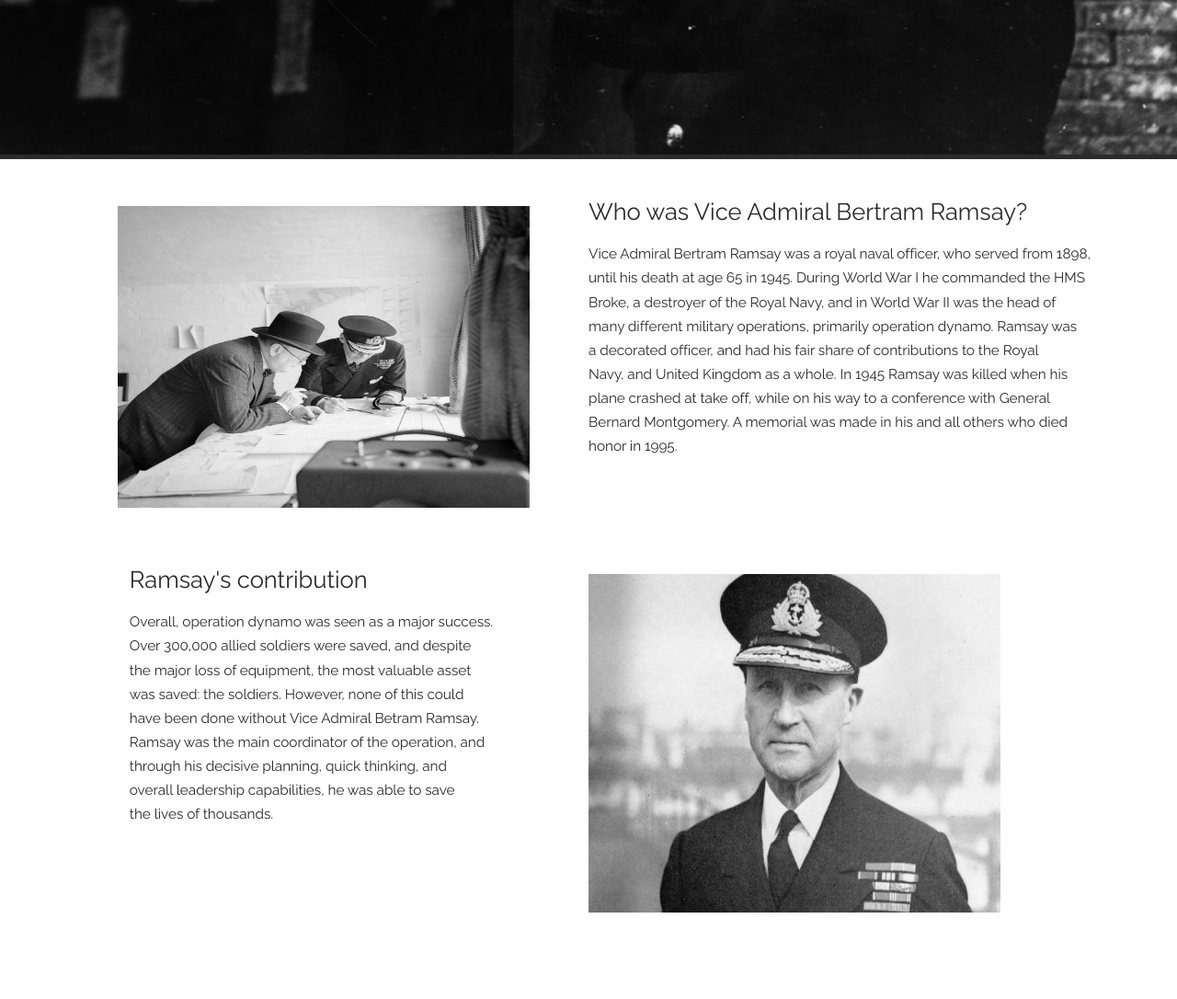
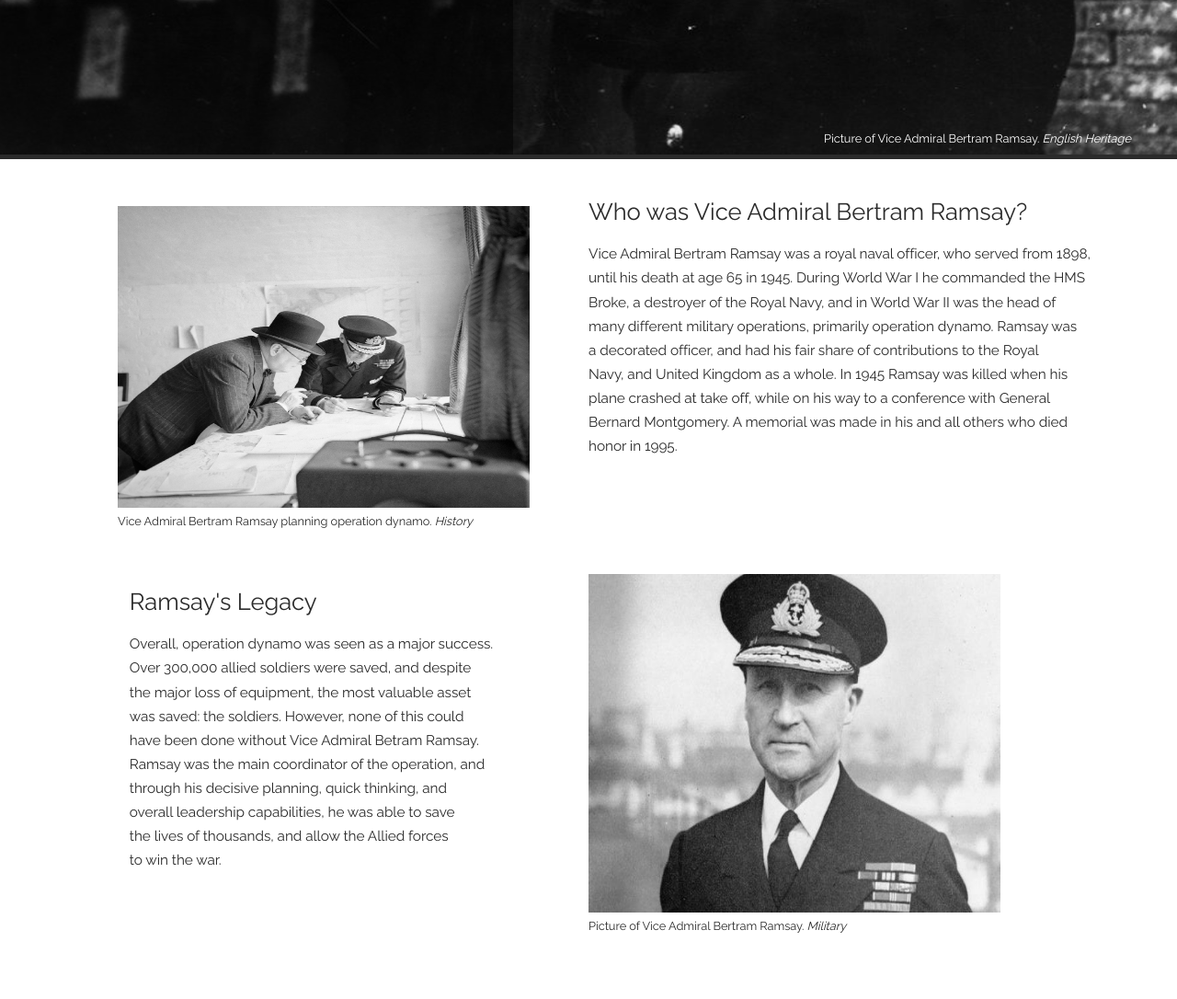
Before and after one commit to Abismal02/Abismal02, a plain HTML site: page The Man.html in a window 1280 px wide. Shown: the part 456-1542 px from the top of the page at 92% size. Drawn offline with Linux system fonts and the light colour scheme.

Commit message:
Update The Man.html

```diff
--- a/The Man.html
+++ b/The Man.html
@@ -88,10 +88,10 @@
       Bernard Montgomery. A memorial was made in his and all others who died<br>
        honor in 1995.</p>
 
-       <p  id="texts" style=" white-space:nowrap; font-size:2vw; color:#dedede; position: absolute;z-index:3; top: 130%; left:11%;
-     "><a  target: self; style="color:#2b2b2b; text-decoration: none; z-index:1;" ><span style="color:#2b2b2b;">Ramsay's contribution</span></p>
+       <p  id="texts" style=" white-space:nowrap; font-size:2vw; color:#dedede; position: absolute;z-index:3; top: 133%; left:11%;
+     "><a  target: self; style="color:#2b2b2b; text-decoration: none; z-index:1;" ><span style="color:#2b2b2b;">Ramsay's Legacy</span></p>
 
-<p  id="texts" style=" white-space:nowrap; font-size:1.2vw; color:#dedede; position: absolute;z-index:3; top: 138%; left:11%; line-height:170%;
+<p  id="texts" style=" white-space:nowrap; font-size:1.2vw; color:#dedede; position: absolute;z-index:3; top: 141%; left:11%; line-height:170%;
     "><a  target: self; style="color:#2b2b2b; text-decoration: none; z-index:1;" >
    Overall, operation dynamo was seen as a major success.<br>
     Over 300,000 allied soldiers were saved, and despite <br>
@@ -101,7 +101,18 @@
     Ramsay was the main coordinator of the operation, and<br>
      through his decisive planning, quick thinking, and<br>
       overall leadership capabilities, he was able to save<br>
-       the lives of thousands.</p>
+       the lives of thousands, and allow the Allied forces <br>
+       to win the war.</p>
+
+       <p  id="texts" style=" white-space:nowrap; font-size: 1vw; color:#2b2b2b; position: absolute;z-index:7; top: 125%; left:10%;
+       "><a target: self; style="color:#2b2b2b; text-decoration: none; z-index:1;" >Vice  Admiral Bertram Ramsay planning operation dynamo. <i>History</i></p>
+
+<p  id="texts" style=" white-space:nowrap; font-size: 1vw; color:#fff; position: absolute;z-index:7; top: 73%; left:70%;
+"><a target: self; style="color:#fff; text-decoration: none; z-index:1;" >Picture of Vice Admiral Bertram Ramsay. <i>English Heritage</i></p>
+
+<p  id="texts" style=" white-space:nowrap; font-size: 1vw; color:#2b2b2b; position: absolute;z-index:7; top: 180%; left:50%;
+"><a target: self; style="color:#2b2b2b; text-decoration: none; z-index:1;" >Picture of Vice Admiral Bertram Ramsay. <i>Military</i></p>
+
 
      <img src="images/extender.png" style="top:150%; position: absolute;">
 
```
